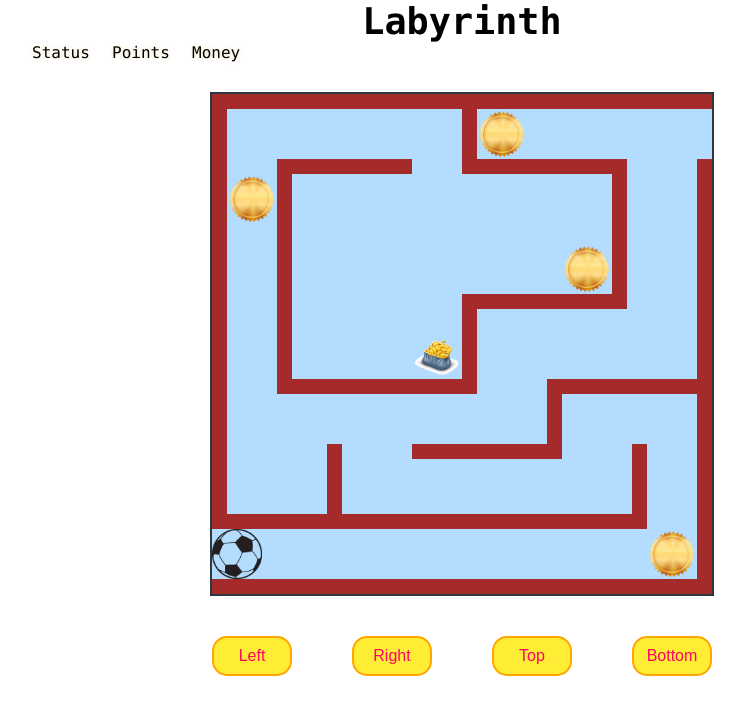
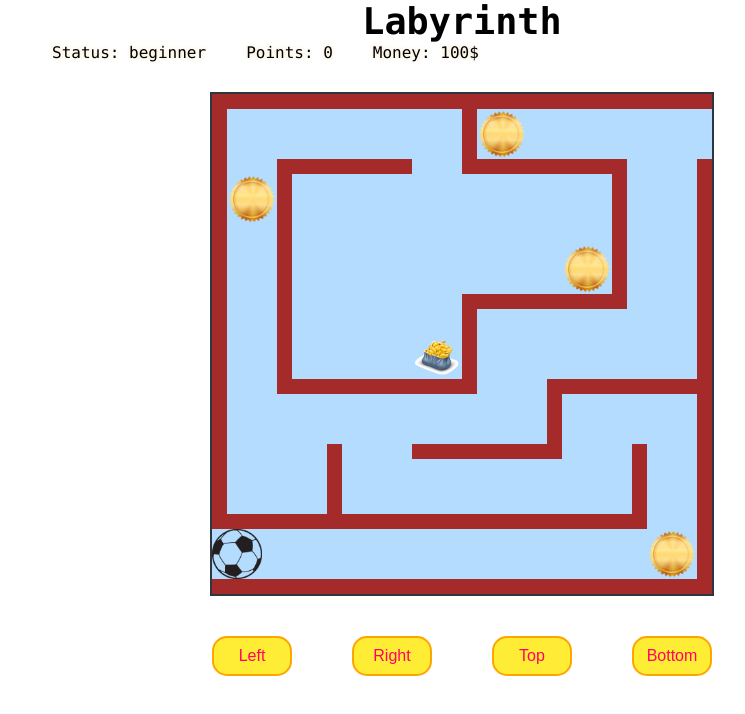
Before and after one commit to andrey136/Labyrinth, a React (Create React App) app: page / in a window 1280 px wide. Shown: the top 714 px of the page, without its empty margins (178-923 px from the left). Built offline with nearby package versions, Linux system fonts and the light colour scheme.

Commit message:
Sixth Commit

```diff
--- a/src/App.css
+++ b/src/App.css
@@ -32,7 +32,7 @@ h1{
 }
 
 .mainNav ul li {
-  width: 80px;
+  padding: 0 20px;
   display: inline-block;
   text-shadow: 0 0  5px wheat;
 }
@@ -88,6 +88,8 @@ h1{
 
 .buttons button:hover{
   transition: all 0.7s;
+  -webkit-transition: all 0.7s;
+  -moz-transition: all 0.7s;
   background: #ff81b9;
   color: white;
   border: 2px solid #FF5344;
@@ -96,3 +98,7 @@ h1{
 .buttons button:last-child{
   margin-right:0;
 }
+
+.takenCoin{
+  display: none;
+}
--- a/src/App.js
+++ b/src/App.js
@@ -11,12 +11,15 @@ class App extends Component {
   state = {
     location: [0, 435],
     dir: 0,
-    vertical_walls: [{height: 420, left: 0, top: 0},{height: 205, left: 65, top: 80},{height: 70, left: 115, top: 350}, {height: 50, left: 250, top: 15}, {height: 70, left: 250, top: 215}, {height: 50, left: 335, top: 300}, {height: 120, left: 400, top: 80}, {height: 70, left: 420, top: 350}, {height: 435, left: 485, top: 65}],//, {height: 400, left: 200, top: 0}, {height: 100, left: 300, top: 50}, {height: 340, left: 350, top: 50}],
+    vertical_walls: [{height: 420, left: 0, top: 0},{height: 205, left: 65, top: 80},{height: 70, left: 115, top: 350}, {height: 50, left: 250, top: 15}, {height: 70, left: 250, top: 215}, {height: 50, left: 335, top: 300}, {height: 120, left: 400, top: 80}, {height: 70, left: 420, top: 350}, {height: 435, left: 485, top: 65}],
     horizontal_walls: [{size: 485, left: 15, top: 0}, {size: 135, left: 65, top: 65}, {size: 165, left: 250, top: 65},  {size: 165, left: 250, top: 200},  {size: 200, left: 65, top: 285},  {size: 150, left: 335, top: 285},  {size: 150, left: 200, top: 350},  {size: 435, left: 0, top: 420},  {size: 485, left: 0, top: 485}],
-    coins: [{left: 435, top: 435},{left: 15, top: 80},{left: 350, top: 150}, {left: 265, top: 15}],
+    coins: [{left: 435, top: 435, taken: false},{left: 15, top: 80, taken: false},{left: 350, top: 150, taken: false}, {left: 265, top: 15, taken: false}],
     gold:[{left: 200, top: 235}],
     width: 50,
     widthOfWalls: 15,
+    status: "beginner",
+    money: 100,
+    points: 0,
   };
 
   isThereAWall(dir) {
@@ -60,12 +63,14 @@ class App extends Component {
     return theNearestWall;
   }
 
-  money(left, top, dir){
-    if(dir < 2){
-
-    } else {
-
-    }
+  money(left2, top2){
+    let coins = [...this.state.coins];
+    const left1 = this.state.location[0];
+    const top1 = this.state.location[1];
+    coins.map( el => ((el.left >= left1 && el.left <= left2) || (el.left <= left1 && el.left >= left2)) && ((el.top <= top1 && el.top >= top2) || (el.top >= top1 && el.top <= top2)) ? el.taken = true : '' );
+    this.setState({
+      coins: coins,
+    });
   }
 
 animation(dir)
@@ -73,7 +78,6 @@ animation(dir)
   let left = this.state.location[0];
   let top = this.state.location[1];
   const wall = this.isThereAWall(dir);
-  console.log(wall, "WALL");
   switch (dir) {
     case 0:
       wall === null ? left = 0 : left = wall.left + this.state.widthOfWalls;
@@ -87,7 +91,7 @@ animation(dir)
     case 3:
       wall === null ? top = 450 : top = wall.top - this.state.width;
   }
-  this.money(left, top, dir);
+  this.money(left, top);
   this.setState({
     location: [left, top],
   });
@@ -101,9 +105,9 @@ render()
         <h1>Labyrinth</h1>
         <nav className="mainNav">
           <ul>
-            <li>Status</li>
-            <li>Points</li>
-            <li>Money</li>
+            <li>Status: {this.state.status}</li>
+            <li>Points: {this.state.points}</li>
+            <li>Money: {this.state.money}$</li>
           </ul>
         </nav>
       </header>
@@ -119,7 +123,7 @@ render()
                                                     width: this.state.widthOfWalls,height: el.height}}></div> )}
           {this.state.horizontal_walls.map(el => <div key={uniqid()} className="wall" style={{margin: `${el.top}px 0 0 ${el.left}px`,
             width: el.size,height: this.state.widthOfWalls}}></div> )}
-          {this.state.coins.map(el => <img src={coin} key={uniqid()} className="coin" style={{margin: `${el.top}px 0 0 ${el.left}px`, width: 50, height: 50}}></img>)}
+          {this.state.coins.map(el => <img src={coin} key={uniqid()} className={el.taken ? 'takenCoin' : 'coin'} style={{margin: `${el.top}px 0 0 ${el.left}px`, width: 50, height: 50}}></img>)}
           <img src={gold} className="gold" style={{margin: `${this.state.gold[0].top}px 0 0 ${this.state.gold[0].left}px`}} alt=""/>
         </section>
         <div className="buttons">
```
